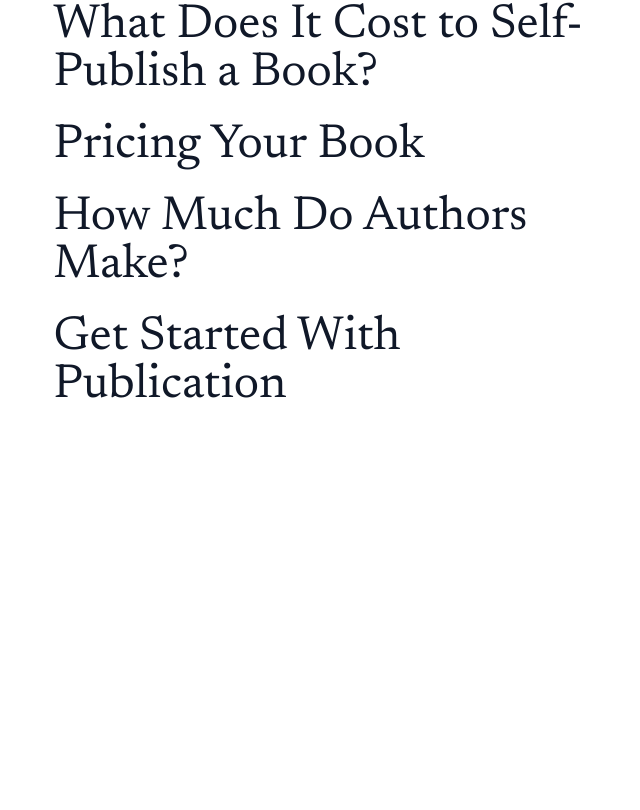
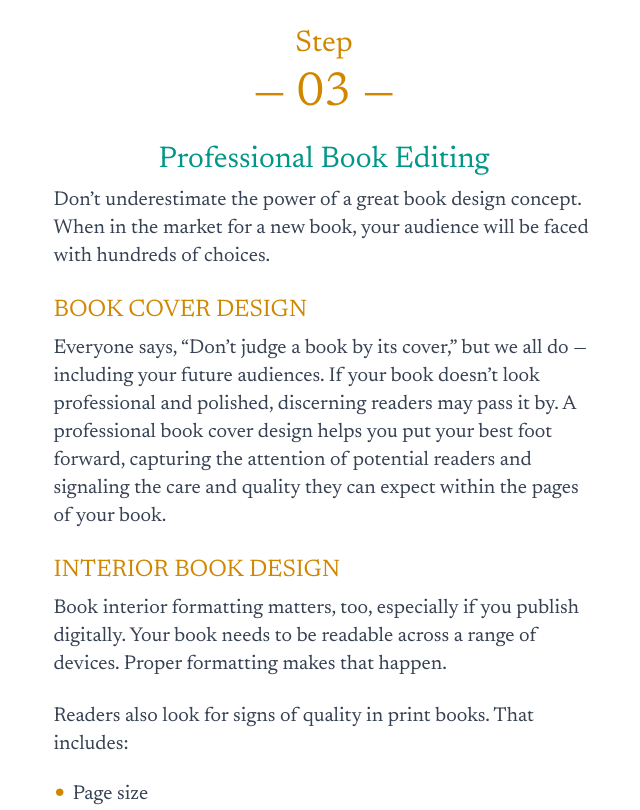
Before and after one commit to FahizOzil/palmbay-publisher, a Next.js app: page /guides/self-publishing in a window 1280 px wide. Shown: the part 5350-6160 px from the top of the page, without its empty margins (316-956 px from the left). Before the commit the page ends 5808 px from the top, so only its background shows below. Built offline with nearby package versions, Linux system fonts and the light colour scheme.

Commit message:
Update SelfPublishingSection.jsx

```diff
--- a/app/guides/self-publishing/SelfPublishingSection.jsx
+++ b/app/guides/self-publishing/SelfPublishingSection.jsx
@@ -201,6 +201,34 @@ const SelfPublishingSection = () => {
         <p className='mt-4 text-xl text-gray-700'><span className='text-yellow-600 text-3xl'>&#x2022;&nbsp;</span>Willing to be honest. Only take beta readers who are explicitly okay with offering constructive feedback.</p>
         <p className='mt-4 text-xl text-gray-700'><span className='text-yellow-600 text-3xl'>&#x2022;&nbsp;</span>Not too busy. Reading an entire book takes time. You want someone who will get back to you in a timeframe that works for you.</p>
 
+        <p className='text-yellow-600 mt-12 text-3xl text-center'>Step</p>
+        <p className='text-yellow-600 mt-2 text-5xl text-center'>— 03 —</p>
+        <h3 className="text-3xl text-center text-teal-600 mt-6">
+          Professional Book Editing
+        </h3>
+        <p className="mt-2 text-gray-700">
+        Don’t underestimate the power of a great book design concept. When in the market for a new book, your audience will be faced with hundreds of choices.
+        </p>
+        <h3 className="text-2xl text-yellow-600 mt-6">
+        BOOK COVER DESIGN
+        </h3>
+        <p className="mt-2 text-gray-700">
+        Everyone says, “Don’t judge a book by its cover,” but we all do — including your future audiences. If your book doesn’t look professional and polished, discerning readers may pass it by. A professional book cover design helps you put your best foot forward, capturing the attention of potential readers and signaling the care and quality they can expect within the pages of your book.
+        </p>
+        <h3 className="text-2xl text-yellow-600 mt-6">
+        INTERIOR BOOK DESIGN
+        </h3>
+        <p className="mt-2 text-gray-700">
+        Book interior formatting matters, too, especially if you publish digitally. Your book needs to be readable across a range of devices. Proper formatting makes that happen.
+        </p>
+        <p className="mt-6 text-gray-700">
+        Readers also look for signs of quality in print books. That includes:
+        </p>
+        <p className='mt-4 text-xl text-gray-700'><span className='text-yellow-600 text-3xl'>&#x2022;&nbsp;</span>Page size</p>
+        <p className='mt-4 text-xl text-gray-700'><span className='text-yellow-600 text-3xl'>&#x2022;&nbsp;</span>Paragraph construction and line spacing</p>
+        <p className='mt-4 text-xl text-gray-700'><span className='text-yellow-600 text-3xl'>&#x2022;&nbsp;</span>Font size and type</p>
+        <p className='mt-4 text-xl text-gray-700'><span className='text-yellow-600 text-3xl'>&#x2022;&nbsp;</span>Chapter title styling</p>
+
         {/* Add placeholder sections for remaining items */}
         <h2 id="costs" className="text-5xl text-gray-900 mt-6">
           What Does It Cost to Self-Publish a Book?
```
